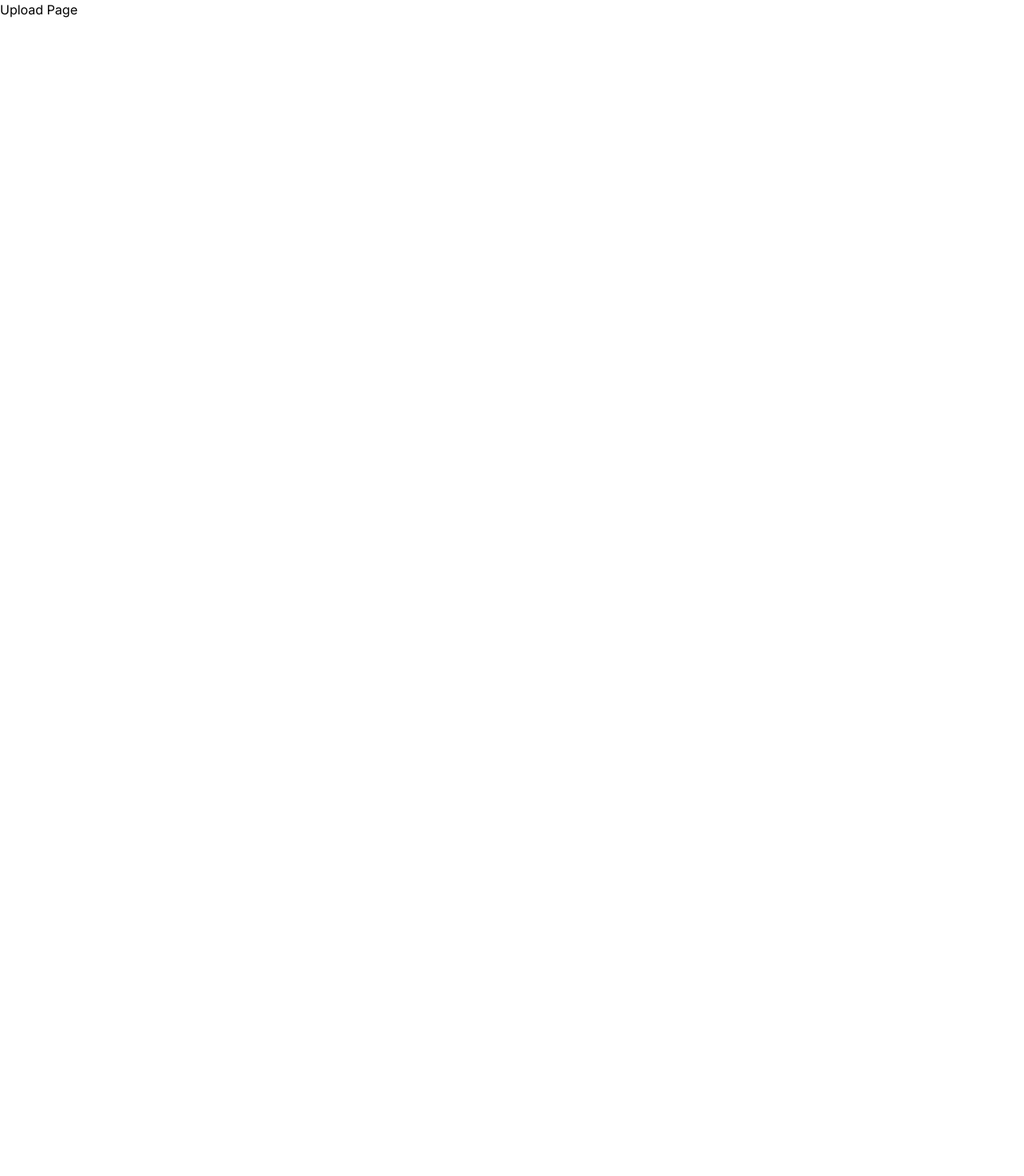
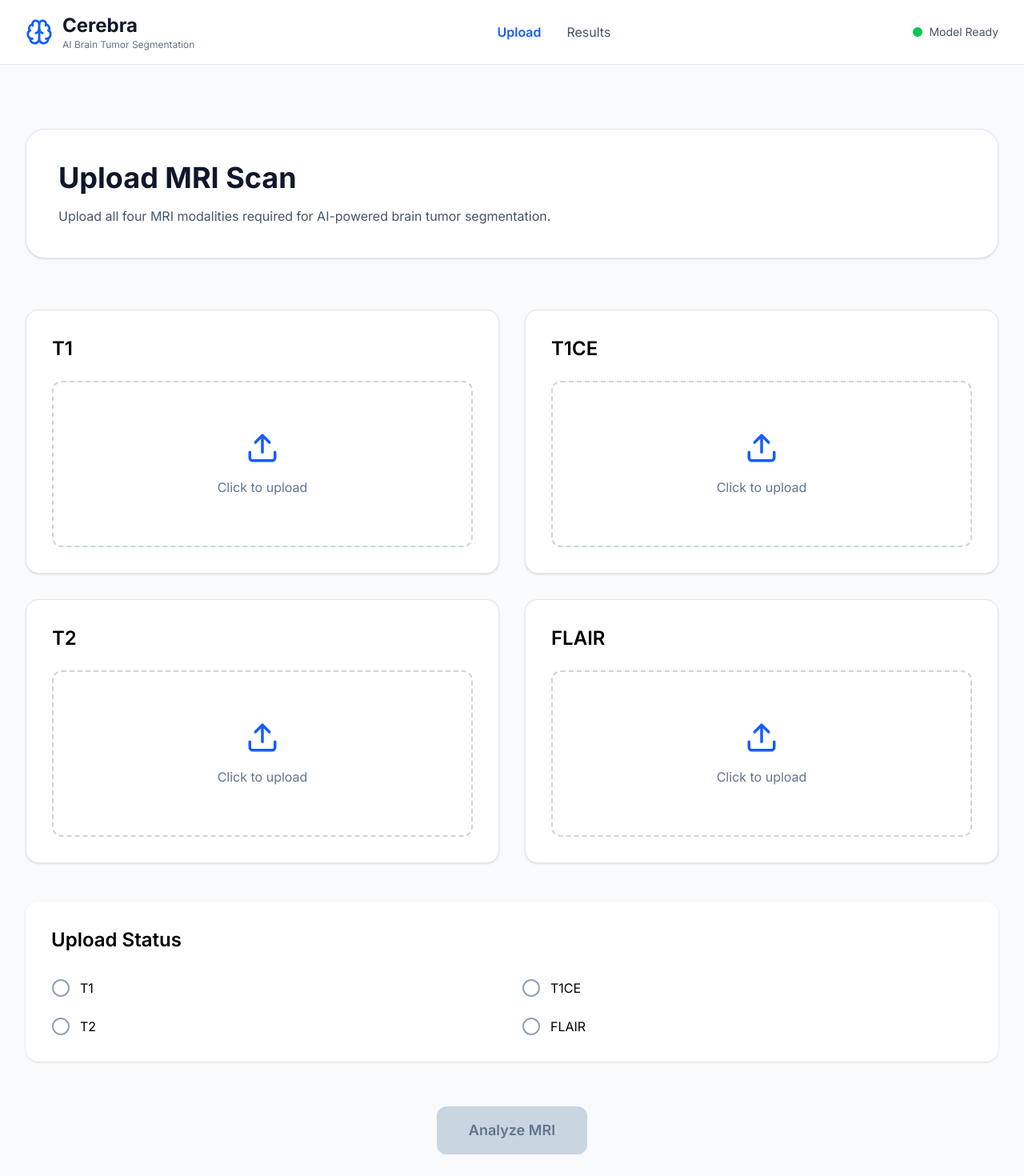
Before and after one commit to Sangamesh1805/Cerebra-AI, a React (Vite) app in the folder frontend/: page /upload in a window 1280 px wide. Shown: the top 1470 px of the page at 80% size. Before the commit the page ends 800 px from the top, so only its background shows below. Built offline with nearby package versions, Linux system fonts and the light colour scheme.

Commit message:
Add application navbar and improve upload workflow

```diff
--- /dev/null
+++ b/frontend/src/components/layout/AppNavbar.jsx
@@ -0,0 +1,59 @@
+import { NavLink } from "react-router-dom";
+import { Brain } from "lucide-react";
+
+function AppNavbar() {
+  return (
+    <nav className="sticky top-0 z-50 bg-white border-b border-slate-200">
+      <div className="max-w-7xl mx-auto px-8 h-20 flex items-center justify-between">
+        {/* Logo */}
+        <NavLink to="/" className="flex items-center gap-3">
+          <Brain className="text-blue-600" size={34} />
+
+          <div>
+            <h1 className="text-2xl font-bold text-slate-900">Cerebra</h1>
+
+            <p className="text-xs text-slate-500">
+              AI Brain Tumor Segmentation
+            </p>
+          </div>
+        </NavLink>
+
+        {/* Navigation */}
+
+        <div className="flex items-center gap-8">
+          <NavLink
+            to="/upload"
+            className={({ isActive }) =>
+              isActive
+                ? "text-blue-600 font-semibold"
+                : "text-slate-600 hover:text-blue-600 transition"
+            }
+          >
+            Upload
+          </NavLink>
+
+          <NavLink
+            to="/results"
+            className={({ isActive }) =>
+              isActive
+                ? "text-blue-600 font-semibold"
+                : "text-slate-600 hover:text-blue-600 transition"
+            }
+          >
+            Results
+          </NavLink>
+        </div>
+
+        {/* Status */}
+
+        <div className="flex items-center gap-2">
+          <span className="w-3 h-3 rounded-full bg-green-500"></span>
+
+          <span className="text-sm text-slate-600">Model Ready</span>
+        </div>
+      </div>
+    </nav>
+  );
+}
+
+export default AppNavbar;
--- /dev/null
+++ b/frontend/src/components/upload/AnalyzeButton.jsx
@@ -0,0 +1,28 @@
+function AnalyzeButton({ files }) {
+  const ready = Object.values(files).every(Boolean);
+
+  return (
+    <div className="text-center mt-14">
+      <button
+        disabled={!ready}
+        className={`
+        px-10
+        py-4
+        rounded-xl
+        font-semibold
+        text-lg
+        transition-all
+        ${
+          ready
+            ? "bg-blue-600 text-white hover:bg-blue-700"
+            : "bg-slate-300 text-slate-500 cursor-not-allowed"
+        }
+        `}
+      >
+        Analyze MRI
+      </button>
+    </div>
+  );
+}
+
+export default AnalyzeButton;
--- /dev/null
+++ b/frontend/src/components/upload/UploadCard.jsx
@@ -0,0 +1,72 @@
+import { Upload, CheckCircle } from "lucide-react";
+
+function UploadCard({ modality, files, setFiles }) {
+  function handleFile(e) {
+    const file = e.target.files[0];
+
+    if (!file) return;
+
+    if (!file.name.endsWith(".nii") && !file.name.endsWith(".nii.gz")) {
+      alert("Only .nii or .nii.gz files are allowed.");
+      return;
+    }
+
+    setFiles((prev) => ({
+      ...prev,
+      [modality]: file,
+    }));
+  }
+
+  return (
+    <div className="bg-white rounded-2xl border border-slate-200 p-8 shadow-sm">
+      <h2 className="text-2xl font-semibold mb-6">{modality}</h2>
+
+      {!files[modality] ? (
+        <label className="border-2 border-dashed border-slate-300 rounded-xl h-52 flex flex-col items-center justify-center cursor-pointer hover:border-blue-500 transition">
+          <Upload className="text-blue-600" size={42} />
+
+          <p className="mt-4 text-slate-500">Click to upload</p>
+
+          <input
+            hidden
+            type="file"
+            accept=".nii,.nii.gz"
+            onChange={handleFile}
+          />
+        </label>
+      ) : (
+        <div className="border rounded-xl p-6">
+          <CheckCircle className="text-green-500" size={40} />
+
+          <p className="mt-4 font-medium break-all">{files[modality].name}</p>
+
+          <div className="flex gap-3 mt-6">
+            <label className="px-4 py-2 rounded-lg bg-blue-600 text-white cursor-pointer hover:bg-blue-700 transition">
+              Replace
+              <input
+                hidden
+                type="file"
+                accept=".nii,.nii.gz"
+                onChange={handleFile}
+              />
+            </label>
+
+            <button
+              onClick={() =>
+                setFiles((prev) => ({
+                  ...prev,
+                  [modality]: null,
+                }))
+              }
+              className="px-4 py-2 rounded-lg border hover:bg-slate-100 transition"
+            >
+              Remove
+            </button>
+          </div>
+        </div>
+      )}
+    </div>
+  );
+}
+
+export default UploadCard;
--- /dev/null
+++ b/frontend/src/components/upload/UploadGrid.jsx
@@ -0,0 +1,20 @@
+import UploadCard from "./UploadCard";
+
+const modalities = ["T1", "T1CE", "T2", "FLAIR"];
+
+function UploadGrid({ files, setFiles }) {
+  return (
+    <div className="grid grid-cols-1 md:grid-cols-2 gap-8 mt-16">
+      {modalities.map((modality) => (
+        <UploadCard
+          key={modality}
+          modality={modality}
+          files={files}
+          setFiles={setFiles}
+        />
+      ))}
+    </div>
+  );
+}
+
+export default UploadGrid;
--- /dev/null
+++ b/frontend/src/components/upload/UploadStatus.jsx
@@ -0,0 +1,27 @@
+import { CheckCircle, Circle } from "lucide-react";
+
+const modalities = ["T1", "T1CE", "T2", "FLAIR"];
+
+function UploadStatus({ files }) {
+  return (
+    <div className="bg-white rounded-2xl shadow-sm p-8 mt-12">
+      <h2 className="text-2xl font-semibold">Upload Status</h2>
+
+      <div className="grid grid-cols-2 gap-6 mt-8">
+        {modalities.map((m) => (
+          <div key={m} className="flex items-center gap-3">
+            {files[m] ? (
+              <CheckCircle className="text-green-500" />
+            ) : (
+              <Circle className="text-slate-400" />
+            )}
+
+            {m}
+          </div>
+        ))}
+      </div>
+    </div>
+  );
+}
+
+export default UploadStatus;
--- a/frontend/src/pages/Upload.jsx
+++ b/frontend/src/pages/Upload.jsx
@@ -1,5 +1,43 @@
+import { useState } from "react";
+
+import UploadGrid from "../components/upload/UploadGrid";
+import UploadStatus from "../components/upload/UploadStatus";
+import AnalyzeButton from "../components/upload/AnalyzeButton";
+import AppNavbar from "../components/layout/AppNavbar";
+
 function Upload() {
-  return <h1>Upload Page</h1>;
+  const [files, setFiles] = useState({
+    T1: null,
+    T1CE: null,
+    T2: null,
+    FLAIR: null,
+  });
+
+  return (
+    <>
+      <AppNavbar />
+      <main className="min-h-screen bg-slate-50 py-20">
+        <div className="max-w-7xl mx-auto px-8">
+          <div className="bg-white rounded-3xl shadow-sm border border-slate-200 p-10 mb-10">
+            <h1 className="text-4xl font-bold text-slate-900">
+              Upload MRI Scan
+            </h1>
+
+            <p className="text-slate-600 mt-4 max-w-2xl">
+              Upload all four MRI modalities required for AI-powered brain tumor
+              segmentation.
+            </p>
+          </div>
+
+          <UploadGrid files={files} setFiles={setFiles} />
+
+          <UploadStatus files={files} />
+
+          <AnalyzeButton files={files} />
+        </div>
+      </main>
+    </>
+  );
 }
 
 export default Upload;
```
